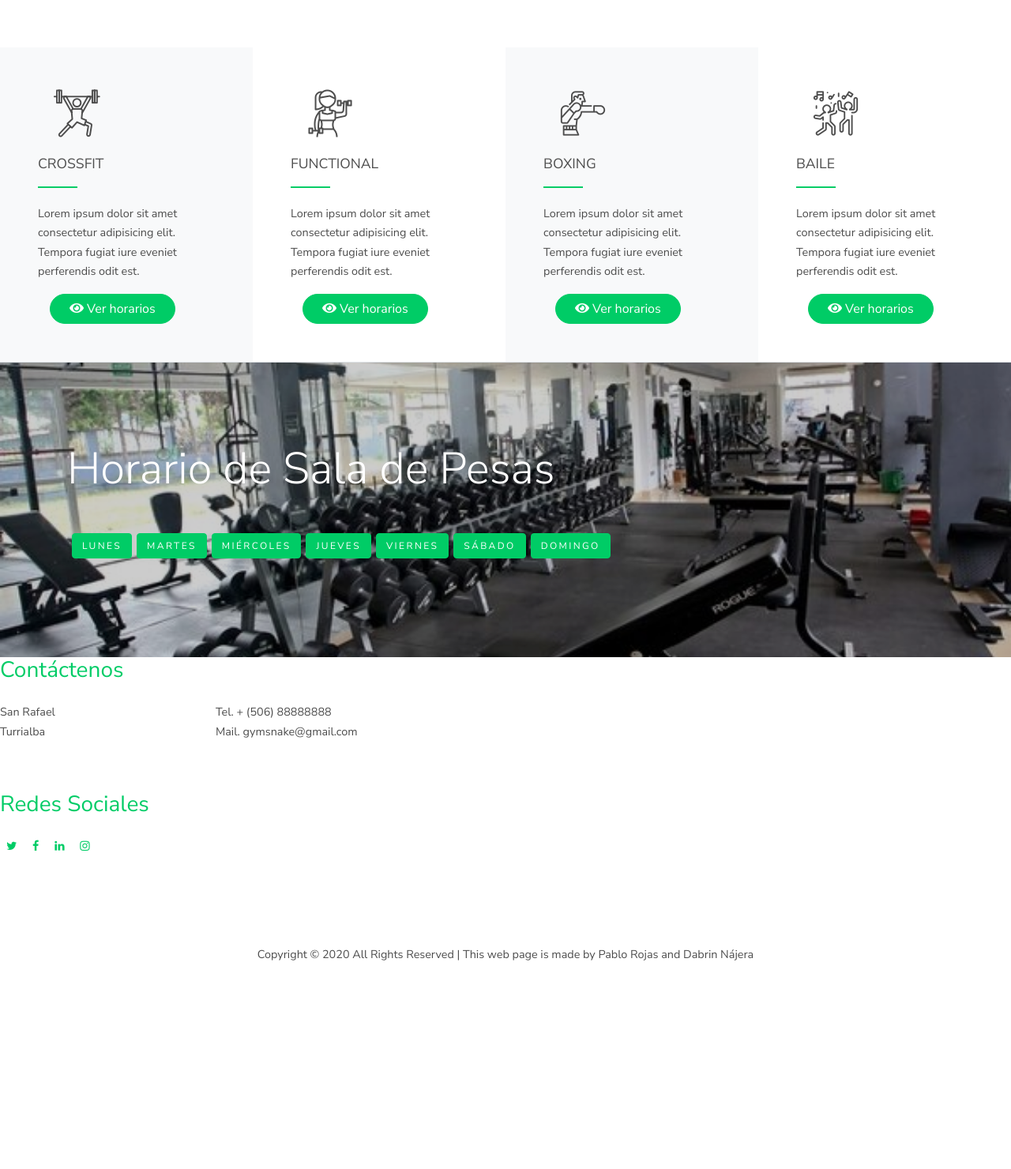
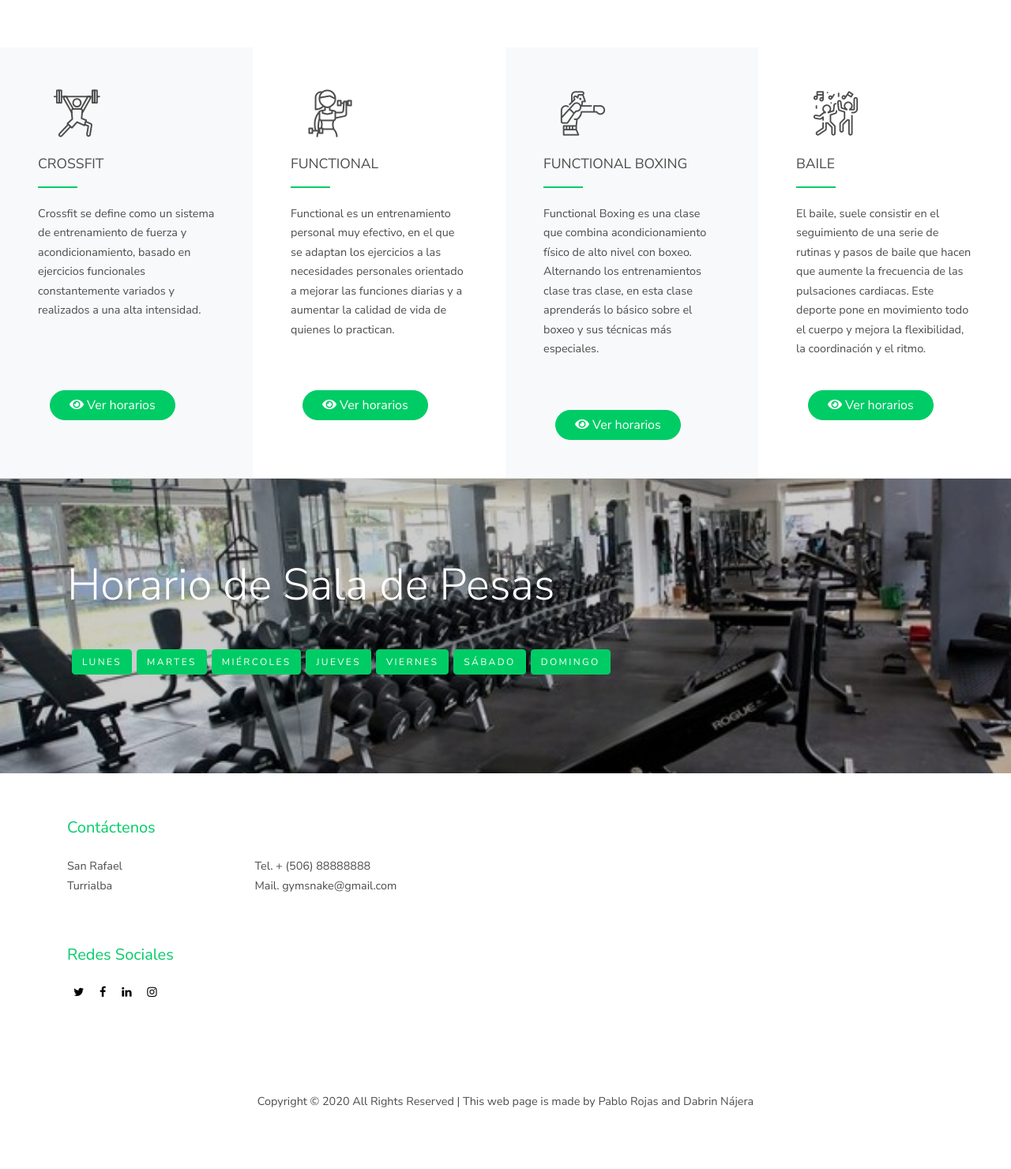
Before and after one commit to dabrin/gymSnake, a PHP site: template view/indexView.php in a window 1280 px wide. Shown: the part 1519-2999 px from the top of the page at 79% size. Before the commit the page ends 2735 px from the top, so only its background shows below. Run offline with PHP 8.4, Linux system fonts and the light colour scheme; the template is opened without the code that fills it, so the values that code supplies are empty; some libraries are stand-ins or nearby versions; some web fonts are replaced.

Commit message:
Nuevos cambios en interfaz

```diff
--- a/public/footer.php
+++ b/public/footer.php
@@ -1,7 +1,7 @@
+<!--
 <div class="">
 <footer class="site-footer">
       <div  class="container">
-        <!--Inicio del about-->
         <div class="row">
 
           <div id=Contactenos class="col-lg-5">
@@ -45,3 +45,4 @@
     </div>
 </body>
 </html>
+-->
--- a/view/indexView.php
+++ b/view/indexView.php
@@ -98,6 +98,7 @@
               <li>Nemo, voluptate? Voluptates odit, aperiam nostrum! Ipsa.</li>
               <li>Itaque voluptatum ducimus aliquam, est fuga molestiae?</li>
               <li>Accusamus porro at commodi delectus, nesciunt molestiae.</li>
+
             </ul>
           </div>
           <div class="col-md-12 col-lg-6 ml-auto">
@@ -122,7 +123,12 @@
               <span class="flaticon-weightlifter display-4"></span>
             </span>
             <h2> Crossfit</h2>
-            <p>Lorem ipsum dolor sit amet consectetur adipisicing elit. Tempora fugiat iure eveniet perferendis odit est.</p>
+            <p>Crossfit se define como un sistema de entrenamiento de fuerza y acondicionamiento, basado en ejercicios funcionales
+              constantemente variados y realizados a una alta intensidad.
+            </p>
+            <br>
+            <br>
+            <br>
             <div class="col-sm-3 col-md-3 col-lg-3 text-md-right"><a href="#" class="btn btn-primary pill px-4 mt-3 mt-md-0" data-toggle="modal" data-target="#myModal"><span ><i class="fas fa-eye"></i></span> Ver horarios</a></div>
           </div>
         </div>
@@ -133,7 +139,13 @@
               <span class="flaticon-woman display-4"></span>
             </span>
             <h2> Functional</h2>
-            <p>Lorem ipsum dolor sit amet consectetur adipisicing elit. Tempora fugiat iure eveniet perferendis odit est.</p>
+            <p>
+              Functional es un entrenamiento personal muy efectivo, en el que se adaptan los ejercicios a las necesidades personales
+              orientado a mejorar las funciones diarias y a aumentar la calidad de vida de quienes lo practican.
+            </p>
+            <br>
+            <br>
+
             <div class="col-sm-3 col-md-3 col-lg-3 text-md-right"><a href="#" class="btn btn-primary pill px-4 mt-3 mt-md-0" data-toggle="modal" data-target="#myModal"><span ><i class="fas fa-eye"></i></span> Ver horarios</a></div>
           </div>
         </div>
@@ -143,8 +155,13 @@
             <span class="d-block mb-3">
               <span class="flaticon-boxing display-4"></span>
             </span>
-            <h2>Boxing</h2>
-            <p>Lorem ipsum dolor sit amet consectetur adipisicing elit. Tempora fugiat iure eveniet perferendis odit est.</p>
+            <h2>Functional Boxing</h2>
+            <p>
+              Functional Boxing es una clase que combina acondicionamiento físico de alto nivel con boxeo. Alternando los entrenamientos
+              clase tras clase, en esta clase aprenderás lo básico sobre el boxeo y sus técnicas más especiales.
+            </p>
+            <br>
+            <br>
             <div class="col-sm-3 col-md-3 col-lg-3 text-md-right"><a href="#" class="btn btn-primary pill px-4 mt-3 mt-md-0" data-toggle="modal" data-target="#myModal"><span ><i class="fas fa-eye"></i></span> Ver horarios</a></div>
           </div>
         </div>
@@ -155,7 +172,13 @@
               <span class="flaticon-dance display-4"></span>
             </span>
             <h2>Baile</h2>
-            <p>Lorem ipsum dolor sit amet consectetur adipisicing elit. Tempora fugiat iure eveniet perferendis odit est.</p>
+            <p>
+              El baile, suele consistir en el seguimiento de una serie de rutinas
+              y pasos de baile que hacen que aumente la frecuencia de las pulsaciones cardiacas.
+              Este deporte pone en movimiento todo el cuerpo y
+              mejora la flexibilidad, la coordinación y el ritmo.
+            </p>
+            <br>
             <div class="col-sm-3 col-md-3 col-lg-3 text-md-right"><a href="#" class="btn btn-primary pill px-4 mt-3 mt-md-0"  data-toggle="modal" data-target="#myModal"><span ><i class="fas fa-eye"></i></span> Ver horarios</a></div>
           </div>
         </div>
@@ -296,4 +319,48 @@
   <script src="public/js/main.js"></script>
 
 
-<!--<?php include_once 'public/footer.php';?>
+  <div class="">
+<footer class="site-footer">
+      <div  class="container">
+        <div class="row">
+
+          <div id=Contactenos class="col-lg-5">
+            <div class="row mb-5">
+              <div class="col-md-12"><h3 class="footer-heading mb-4 text-primary">Contáctenos </h3></div>
+              <div class="col-md-6">
+                <p>San Rafael <br> Turrialba</p>
+              </div>
+              <div class="col-md-6">
+                Tel. + (506) 88888888 <br>
+                Mail. gymsnake@gmail.com
+              </div>
+            </div>
+
+            <div class="row">
+              <div class="col-md-12"><h3 class="footer-heading mb-4 text-primary">Redes Sociales </h3></div>
+              <div class="col-md-12">
+                <p>
+                  <a href="#" class="p-2 pl-0"><span target="_blank" class="icon-twitter"></span></a>
+              <a href="https://www.facebook.com/GymSnake/" target="_blank" class="p-2 pl-0"><span class="icon-facebook"></span></a>
+              <a href="#" class="p-2 pl-0"><span target="_blank" class="icon-linkedin"></span></a>
+              <a href="https://www.instagram.com/gym_snake_turrialba/"  target="_blank" class="p-2 pl-0"><span target="_blank" class="icon-instagram"></span></a>
+
+
+                </p>
+              </div>
+            </div>
+
+          </div>
+        </div>
+        <div class="row pt-5 mt-5 text-center">
+          <div class="col-md-12">
+            <p>
+            Copyright &copy; <script>document.write(new Date().getFullYear());</script> All Rights Reserved | This web page is made by Pablo Rojas and Dabrin Nájera
+            </p>
+          </div>
+
+        </div>
+      </div>
+    </footer>
+    </div>
+</body>
```
Also changed, not shown: view/LoginView.php (+46 -1 lines).
